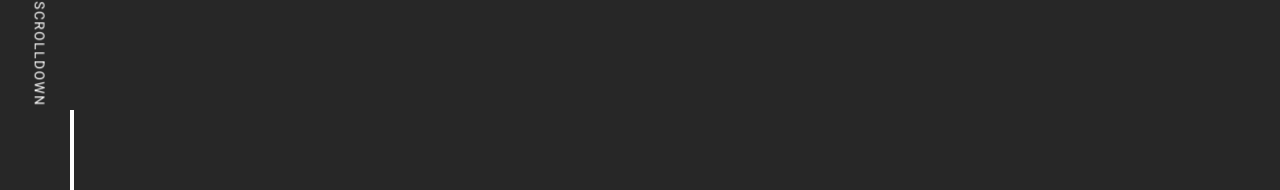
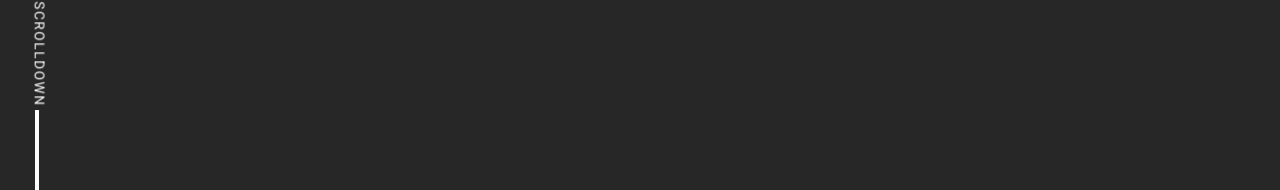
Before and after one commit to MalibusParty/portfolio_website, a Vue app: page / in a window 1280 px wide. Shown: the part 610-800 px from the top of the page. Built offline with nearby package versions, Linux system fonts and the light colour scheme.

Commit message:
fixed scrolldown

```diff
--- a/src/App.vue
+++ b/src/App.vue
@@ -127,7 +127,7 @@ body {
 #scroll-line {
   border-left: 4px solid white;
   height: 10vh;
-  margin-left: 83px;
+  margin-left: 6vh;
 }
 
 #scroll-text {
```
